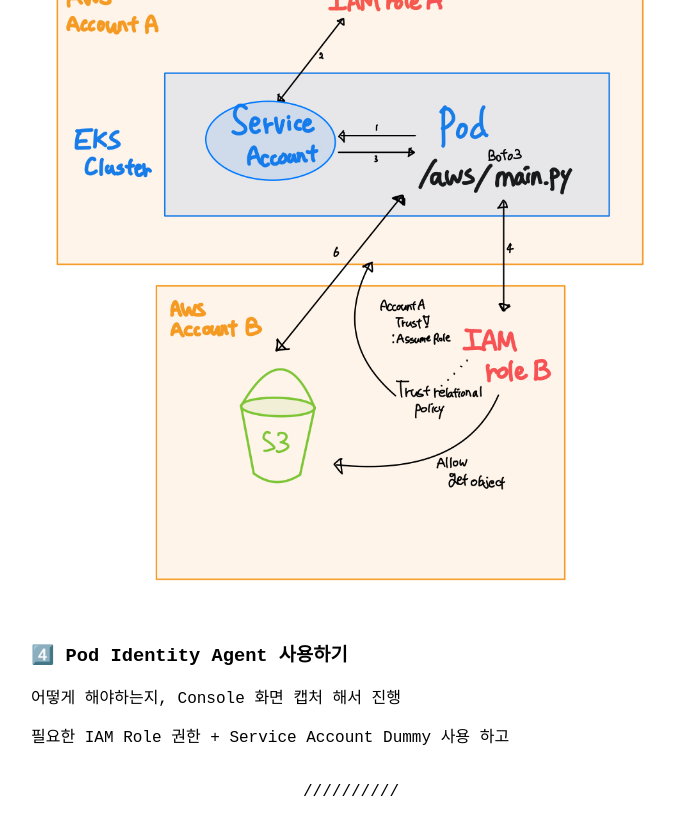
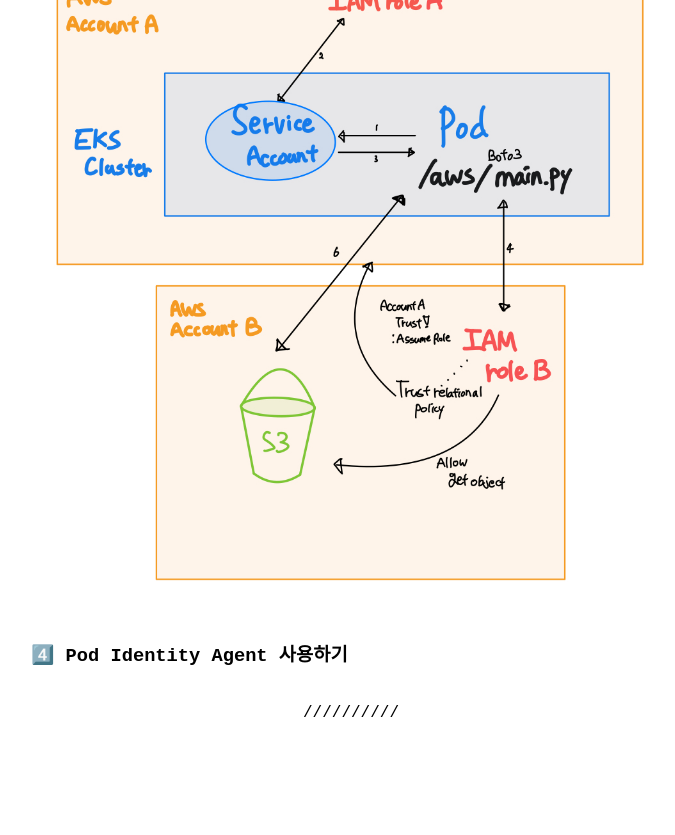
Before and after one commit to coodns/blog, a Jekyll site: the page built from _posts/2025-04-02-Pod 안으로 들어가기.md, in a window 1280 px wide and 900 px high, scrolled down 5323 px. Shown: the top 835 px of the window, without its empty margins (289-964 px from the left). Built offline with Jekyll 4.4.1, drawn with Linux system fonts in a browser that asks for light colours; comment, search, counter and statistics services are not loaded.

Commit message:
0409 beautiful world

```diff
--- a/_posts/2025-04-02-Pod 안으로 들어가기.md
+++ b/_posts/2025-04-02-Pod 안으로 들어가기.md
@@ -200,7 +200,3 @@ pip3 install boto3
 
 
 ### 4️⃣ Pod Identity Agent 사용하기
-
-어떻게 해야하는지, Console 화면 캡처 해서 진행
-
-필요한 IAM Role 권한 + Service Account Dummy 사용 하고
```
